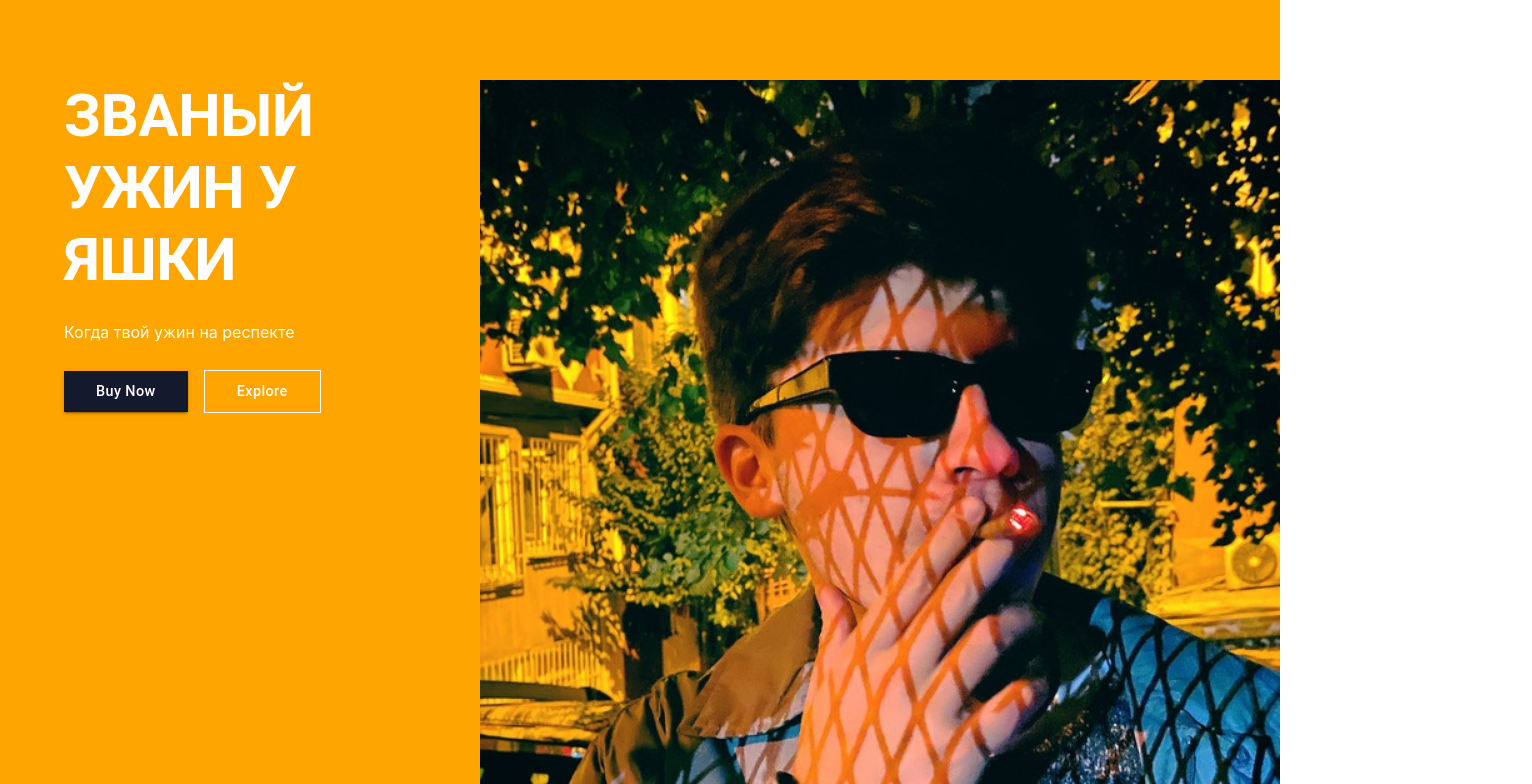
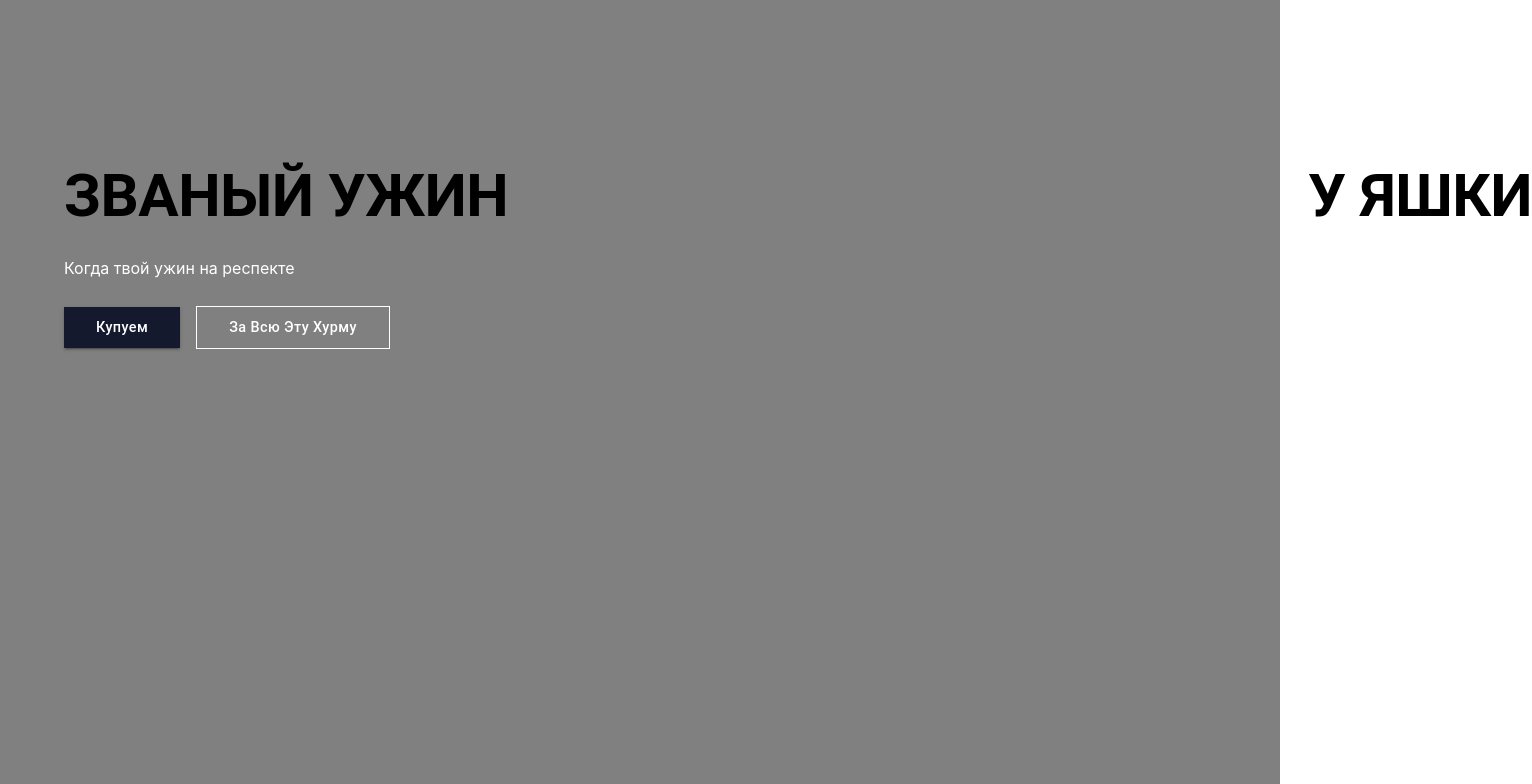
Before and after one commit to glebino/kulinar-frontend, a React (Create React App) app: page / in a window 1280 px wide. Shown: the top 784 px of the page, 1532 px wide, since content can reach past the window. Built offline with nearby package versions, Linux system fonts and the light colour scheme.

Commit message:
improvements in header and new page 'about'

```diff
--- a/src/App.js
+++ b/src/App.js
@@ -1,12 +1,15 @@
 import React from 'react';
-import logo from './logo.svg';
+// import logo from './logo.svg';
 import './App.css';
 import {
   BrowserRouter,
   Routes,
   Route
 } from 'react-router-dom';
+
 import Home from './pages/Home';
+import About from './pages/About';
+
 
 function App() {
   return (
@@ -14,6 +17,7 @@
       <BrowserRouter>
       <Routes>
         <Route path='/' element={<Home />} />
+        <Route path='/about' element={<About />} />
       </Routes>
       </BrowserRouter>
     </>
--- a/src/components/Header.jsx
+++ b/src/components/Header.jsx
@@ -2,7 +2,7 @@
 import { Box, Button, styled, Typography } from "@mui/material";
 import { Link } from 'react-router-dom'
 //img
-import headerImg from '../assets/yasha.jpg'
+// import headerImg from '../assets/yasha.jpg'
 
 const Header = () => {
 
@@ -12,9 +12,9 @@
         justifyContent: 'center',
         // tamanhos
         gap: theme.spacing(2),
-        paddingTop: theme.spacing(10),
+        paddingTop: theme.spacing(20),
         // cor de fundo
-        backgroundColor: 'orange',
+        backgroundColor: 'grey',
         [theme.breakpoints.down('md')]: {
             flexDirection: 'column',
             alignItems: 'center',
@@ -40,15 +40,36 @@
             <BoxText
             component='section'
             >
+                {/* <Typography
+                variant='h2'
+                component= 'h1'
+                sx={{
+                    // position: 'absolute',
+                    fontWeight: 700,
+                    // color: '#fff',
+                    color: '#000000',
+                    width: 554
+                }}
+                >
+                    ЗВАНЫЙ УЖИН
+                </Typography> */}
+
                 <Typography
                 variant='h2'
                 component= 'h1'
                 sx={{
+                    // position: 'absolute',
                     fontWeight: 700,
-                    color: '#fff',
+                    // color: '#fff',
+                    color: '#000000',
+                    width: 554,
+                    display: 'flex',
+                    justifyContent: 'space-between',
+                    whiteSpace: 'nowrap',
                 }}
                 >
-                    ЗВАНЫЙ УЖИН         У ЯШКИ
+                <span style={{ marginRight: '400px' }}>ЗВАНЫЙ УЖИН</span>
+                <span style={{ marginLeft: '400px' }}> У ЯШКИ</span>
                 </Typography>
 
                 <Typography
@@ -84,7 +105,7 @@
                         }
                     }}
                     >
-                        buy now
+                        купуем
                     </Button>
                     <Button
                     component={Link}
@@ -109,7 +130,7 @@
                         }
                     }}
                     >
-                        explore
+                        за всю эту хурму
                     </Button>
                 </Box>
             </BoxText>
@@ -126,14 +147,14 @@
                 },
             })}
             >
-                <img
+                {/* <img
                 src={headerImg}
                 alt="headerImg"
                 style={{
                     width: "100%",
                     marginBottom: -15,
                 }}
-                />
+                /> */}
             </Box>
 
         </CustomBox>
--- /dev/null
+++ b/src/pages/About.js
@@ -0,0 +1,9 @@
+import React from "react";
+
+const About = () => {
+    return (
+        <>чет такое</>
+    )
+}
+
+export default About
```
Also changed, not shown: src/components/temp1.css (added).
